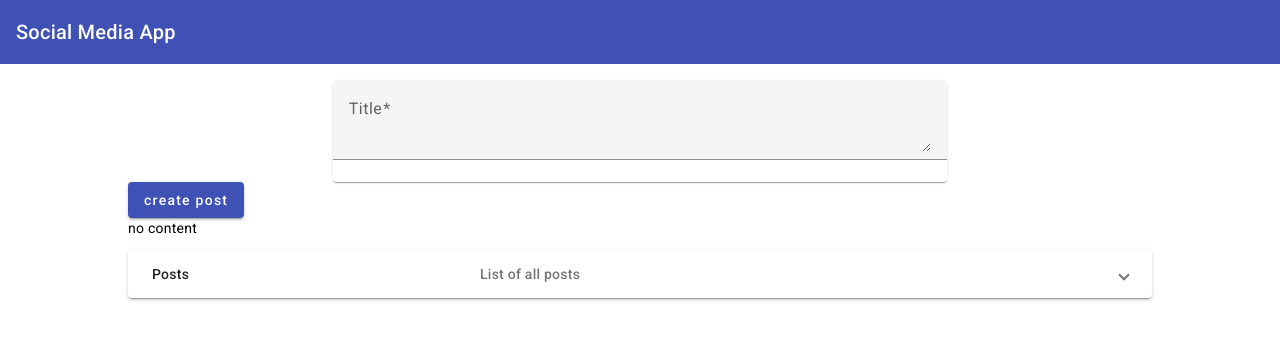
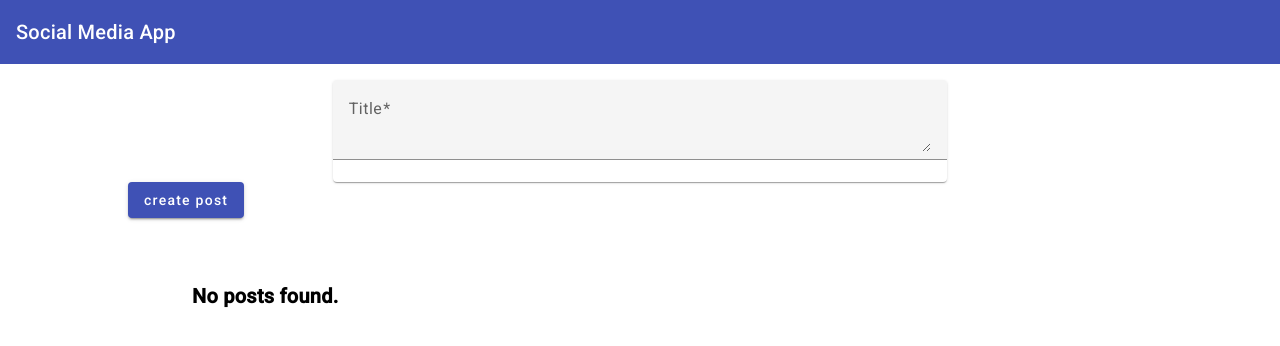
Before and after one commit to phlong19/MEAN, an Angular app in the folder fe/: page / in a window 1280 px wide. Shown: the top 346 px of the page. Built offline with nearby package versions, Linux system fonts and the light colour scheme.

Commit message:
chore: structural directive for & if

```diff
--- a/fe/src/app/components/posts/post-create/post-create.component.html
+++ b/fe/src/app/components/posts/post-create/post-create.component.html
@@ -19,5 +19,3 @@
 >
   create post
 </button>
-
-<p>{{ content }}</p>
--- a/fe/src/app/components/posts/post-list/post-list.component.html
+++ b/fe/src/app/components/posts/post-list/post-list.component.html
@@ -1,9 +1,10 @@
-<mat-accordion>
-  <mat-expansion-panel>
+<div class="no-posts" *ngIf="!posts.length">No posts found.</div>
+<mat-accordion *ngIf="posts.length">
+  <mat-expansion-panel *ngFor="let post of posts">
     <mat-expansion-panel-header>
-      <mat-panel-title> Posts </mat-panel-title>
-      <mat-panel-description> List of all posts </mat-panel-description>
+      <mat-panel-title> {{ post.title }} </mat-panel-title>
+      <mat-panel-description> des </mat-panel-description>
     </mat-expansion-panel-header>
-    <p>content here</p>
+    <p>{{ post.content }}</p>
   </mat-expansion-panel>
 </mat-accordion>
--- a/fe/src/app/components/posts/post-list/post-list.component.scss
+++ b/fe/src/app/components/posts/post-list/post-list.component.scss
@@ -0,0 +1,6 @@
+.no-posts {
+  padding: 64px;
+  font-weight: 600;
+  font-size: 20px;
+  line-height: 28px;
+}
--- a/fe/src/app/components/posts/post-list/post-list.component.ts
+++ b/fe/src/app/components/posts/post-list/post-list.component.ts
@@ -1,10 +1,17 @@
+import { CommonModule } from '@angular/common';
 import { Component } from '@angular/core';
 import { MatExpansionModule } from '@angular/material/expansion';
 
+interface Post {
+  title: string;
+  content: string;
+}
 @Component({
   selector: 'app-post-list',
-  imports: [MatExpansionModule],
+  imports: [CommonModule, MatExpansionModule],
   templateUrl: './post-list.component.html',
   styleUrl: './post-list.component.scss',
 })
-export class PostListComponent {}
+export class PostListComponent {
+  posts: Post[] = [];
+}
```
